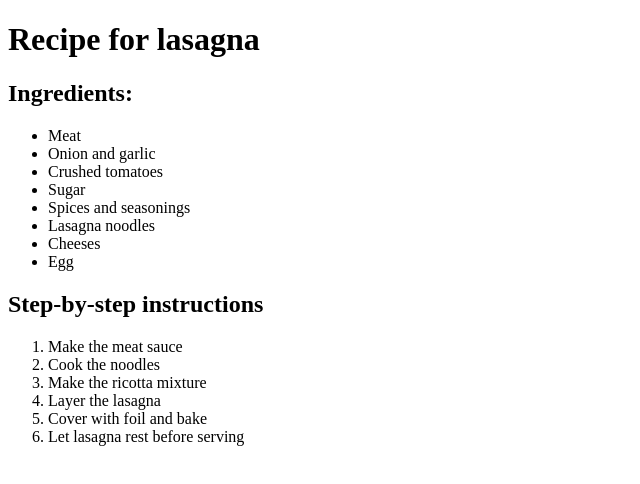
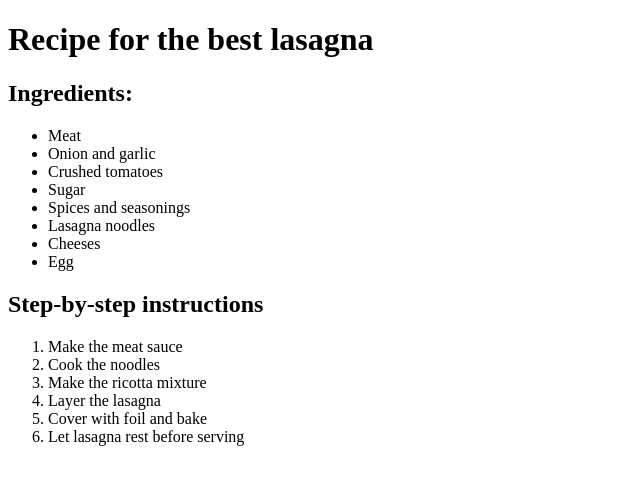
Before and after one commit to anjahrot/odin-recipes, a plain HTML site: page recipes/lasagna.html in a window 1280 px wide. Shown: the whole page, without its empty margins (0-640 px from the left). Drawn offline with Linux system fonts and the light colour scheme.

Commit message:
Editing file
changing main heading
just to see how I was able to add commit message in VScode

```diff
--- a/recipes/lasagna.html
+++ b/recipes/lasagna.html
@@ -6,7 +6,7 @@
     <title>Recipe-lasagna</title>
 </head>
 <body>
-    <h1>Recipe for lasagna</h1>
+    <h1>Recipe for the best lasagna</h1>
       <h2>Ingredients:</h2>
         <ul>
           <li>Meat</li>
```
